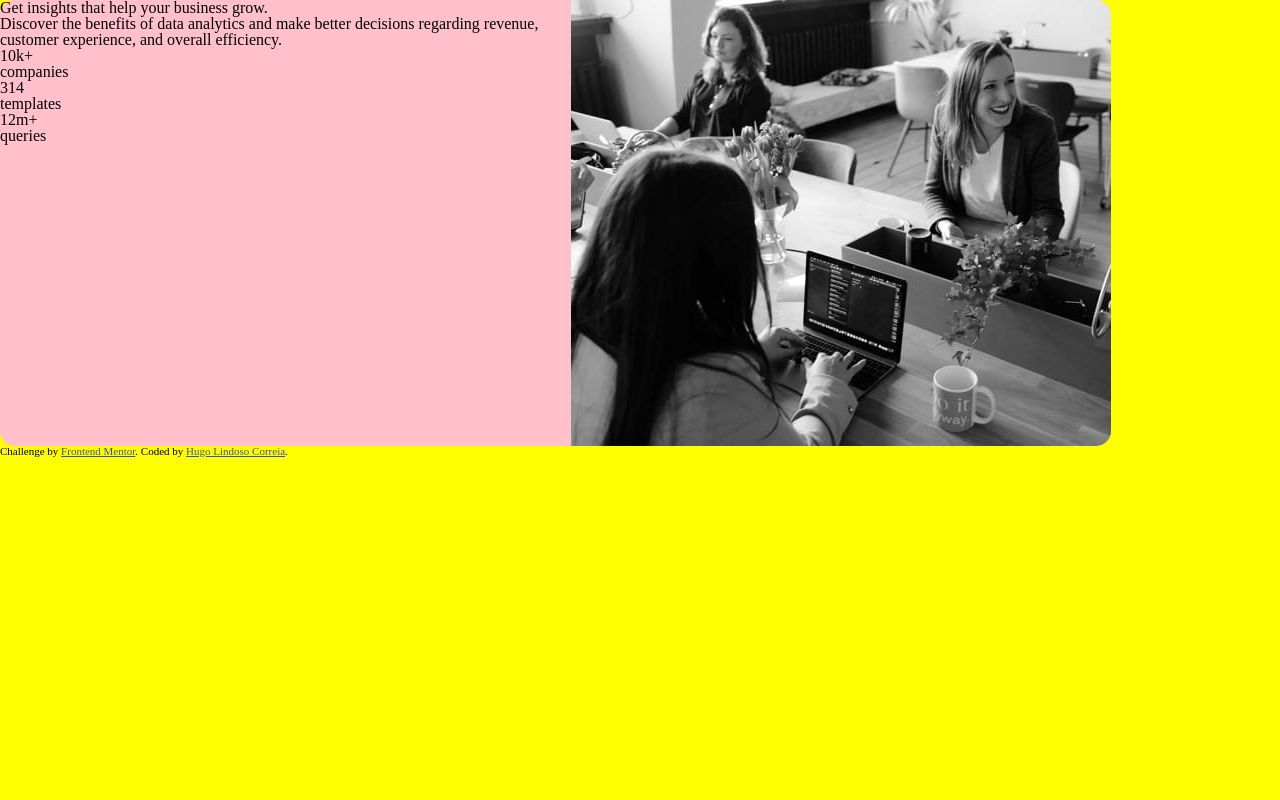
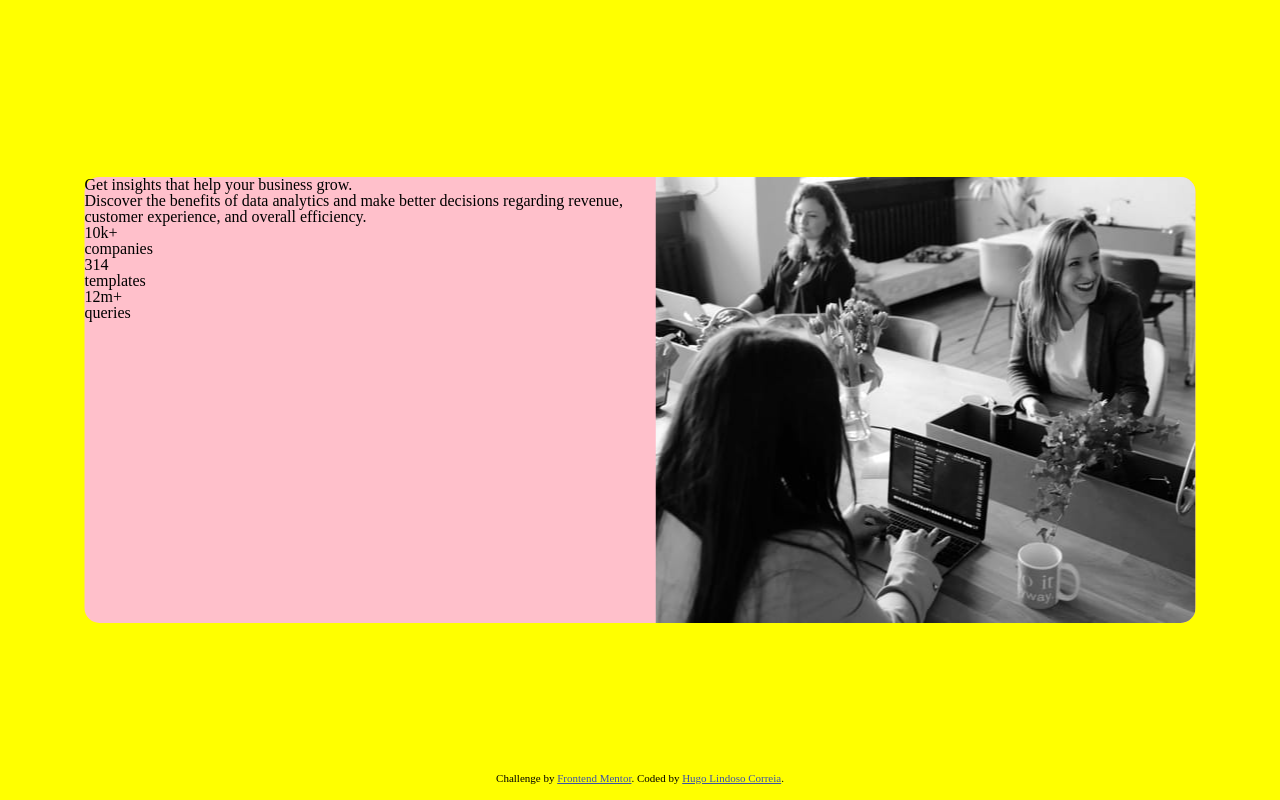
Before and after one commit to HugoLc/FrontendMentor-1, a plain HTML site: page index.html in a window 1280 px wide. Drawn offline with Linux system fonts and the light colour scheme.

Commit message:
Posicionado o card e footer ao centro da tela.

```diff
--- a/css/style.css
+++ b/css/style.css
@@ -4,6 +4,7 @@ body{
 }
 
 .container{
+  position: relative;
   background: yellow;
   width: 100vw;
   height: 100vh;
@@ -11,6 +12,11 @@ body{
 
 .card{
   display: flex;
+  position: absolute;
+  top: 50%;
+  left: 50%;
+  /* transform: translateX(-50%); */
+  transform: translate(-50%, -50%);
   width: 1111px;
   height: 446px;
   background: pink;
@@ -22,5 +28,8 @@ body{
 }
 
 footer{
-  position: absolute;
+   position: absolute;
+   bottom: 2%;
+   left: 50%;
+   transform: translateX(-50%);
 }
```
